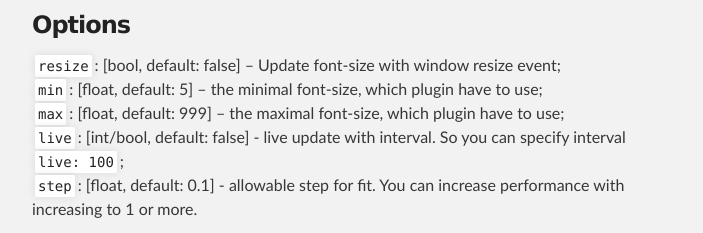
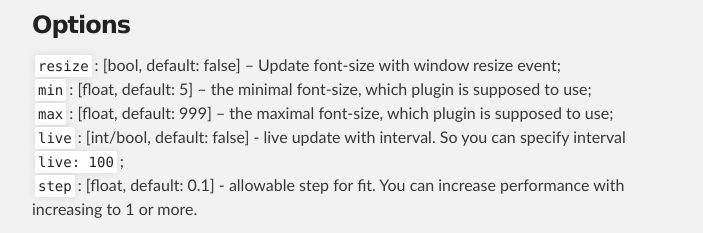
Before and after one commit to f0rmat1k/Flex-text, a plain HTML site: page index.html in a window 1280 px wide. Shown: the part 791-1024 px from the top of the page, without its empty margins (288-991 px from the left). Drawn offline with Linux system fonts and the light colour scheme; a script that the page names is missing.

Commit message:
fixed errors

```diff
--- a/index.html
+++ b/index.html
@@ -125,8 +125,8 @@
 <a name="options" class="anchor" href="#options"><span class="octicon octicon-link"></span></a>Options</h3>
 
 <p><code>resize</code>: [bool, default: false] – Update font-size with window resize event;<br>
-<code>min</code>: [float, default: 5] – the minimal font-size, which plugin have to use;<br>
-<code>max</code>: [float, default: 999] – the maximal font-size, which plugin have to use;<br>
+<code>min</code>: [float, default: 5] – the minimal font-size, which plugin is supposed to use;<br>
+<code>max</code>: [float, default: 999] – the maximal font-size, which plugin is supposed to use;<br>
 <code>live</code>: [int/bool, default: false] - live update with interval. So you can specify interval <code>live: 100</code>;<br>
 <code>step</code>: [float, default: 0.1] - allowable step for fit. You can increase performance with increasing to 1 or more.</p>
 
```
